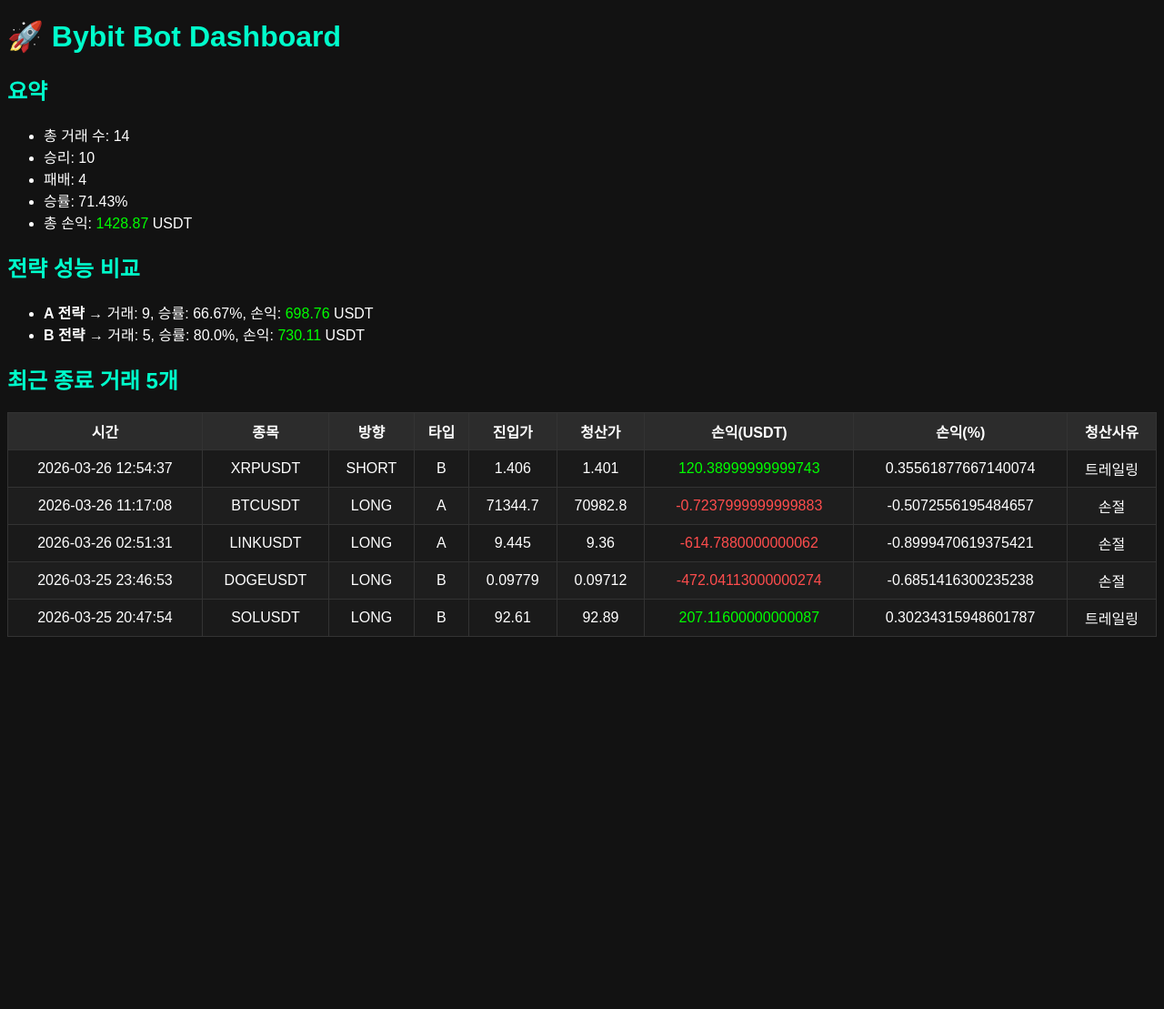
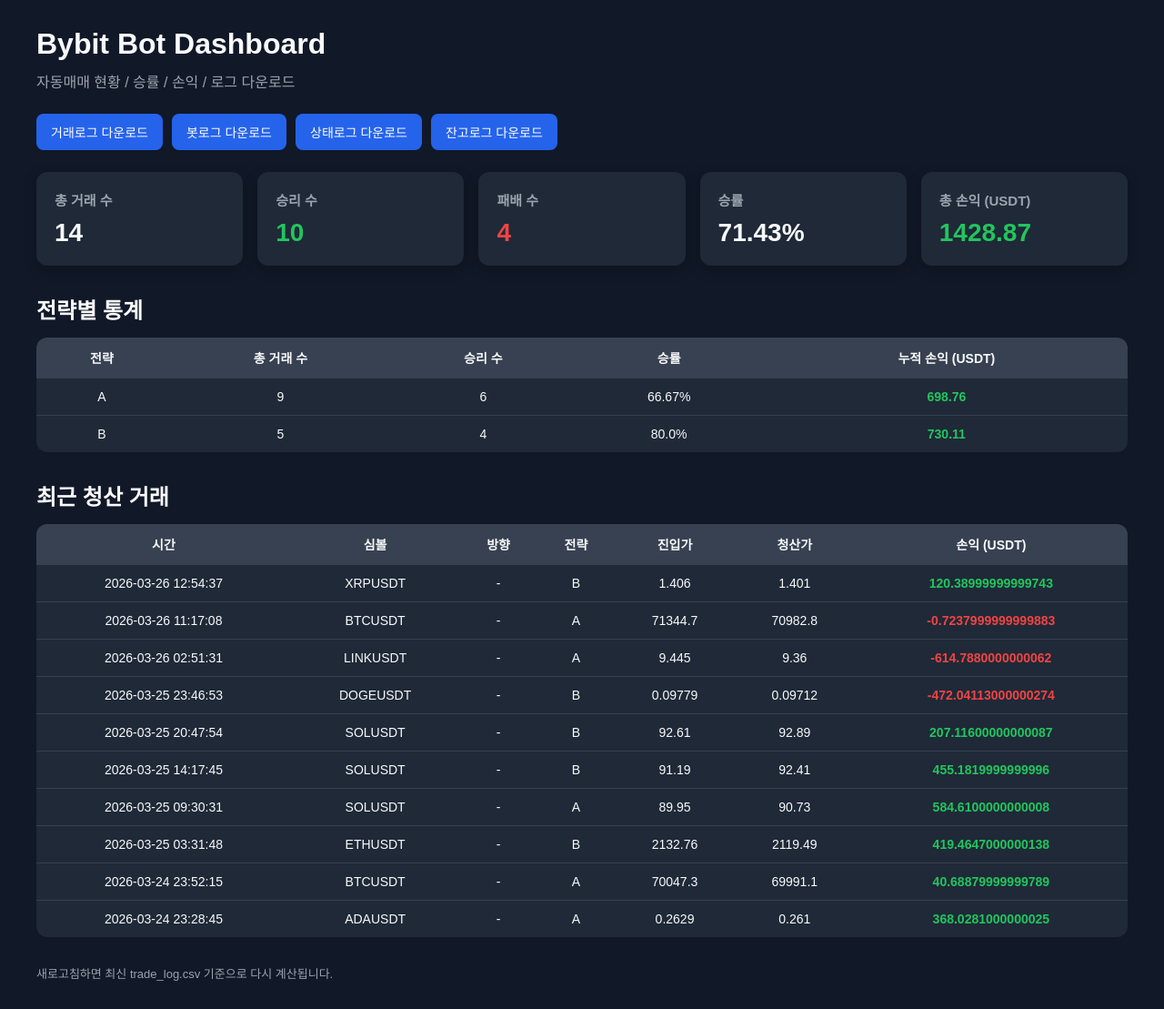
Before and after one commit to Seobyeongsu/bybit-bot, a Flask app: page / in a window 1280 px wide. Shown: the whole page at 91% size. Before the commit the page ends 700 px from the top, so only its background shows below. Run offline with Flask 3, Linux system fonts and the light colour scheme.

Commit message:
add download buttons

```diff
--- a/dashboard.py
+++ b/dashboard.py
@@ -1,9 +1,15 @@
-from flask import Flask, render_template
+from flask import Flask, render_template, send_file
 import csv
+import os
 
 app = Flask(__name__)
 
-TRADE_LOG_FILE = "trade_log.csv"
+BASE_DIR = os.path.dirname(os.path.abspath(__file__))
+
+TRADE_LOG_FILE = os.path.join(BASE_DIR, "trade_log.csv")
+BOT_LOG_FILE = os.path.join(BASE_DIR, "bot.log")
+STATUS_LOG_FILE = os.path.join(BASE_DIR, "status_log.csv")
+BALANCE_LOG_FILE = os.path.join(BASE_DIR, "balance_log.csv")
 
 
 def load_trade_data():
@@ -47,7 +53,7 @@ def get_trade_summary(trades):
             win_trades += 1
 
     win_rate = (win_trades / total_trades * 100) if total_trades > 0 else 0
-    recent_exits = list(reversed(exit_trades))[:5]
+    recent_exits = list(reversed(exit_trades))[:10]
 
     return {
         "total_trades": total_trades,
@@ -109,5 +115,33 @@ def dashboard():
     )
 
 
+@app.route("/download/trade-log")
+def download_trade_log():
+    if os.path.exists(TRADE_LOG_FILE):
+        return send_file(TRADE_LOG_FILE, as_attachment=True)
+    return "trade_log.csv 파일이 없습니다.", 404
+
+
+@app.route("/download/bot-log")
+def download_bot_log():
+    if os.path.exists(BOT_LOG_FILE):
+        return send_file(BOT_LOG_FILE, as_attachment=True)
+    return "bot.log 파일이 없습니다.", 404
+
+
+@app.route("/download/status-log")
+def download_status_log():
+    if os.path.exists(STATUS_LOG_FILE):
+        return send_file(STATUS_LOG_FILE, as_attachment=True)
+    return "status_log.csv 파일이 없습니다.", 404
+
+
+@app.route("/download/balance-log")
+def download_balance_log():
+    if os.path.exists(BALANCE_LOG_FILE):
+        return send_file(BALANCE_LOG_FILE, as_attachment=True)
+    return "balance_log.csv 파일이 없습니다.", 404
+
+
 if __name__ == "__main__":
     app.run(host="0.0.0.0", port=5000)
--- a/templates/dashboard.html
+++ b/templates/dashboard.html
@@ -1,133 +1,263 @@
 <!DOCTYPE html>
-<html>
+<html lang="ko">
 <head>
-    <meta charset="utf-8">
+    <meta charset="UTF-8">
+    <meta name="viewport" content="width=device-width, initial-scale=1.0">
     <title>Bybit Bot Dashboard</title>
-
     <style>
         body {
-            background-color: #121212;
-            color: #ffffff;
-            font-family: Arial;
+            font-family: Arial, sans-serif;
+            background: #111827;
+            color: #f9fafb;
+            margin: 0;
+            padding: 0;
         }
 
-        h1, h2 {
-            color: #00ffcc;
+        .container {
+            width: 95%;
+            max-width: 1200px;
+            margin: 30px auto;
+        }
+
+        h1 {
+            margin-bottom: 10px;
+        }
+
+        .sub {
+            color: #9ca3af;
+            margin-bottom: 24px;
+        }
+
+        .download-buttons {
+            display: flex;
+            flex-wrap: wrap;
+            gap: 10px;
+            margin-bottom: 24px;
+        }
+
+        .download-buttons a {
+            text-decoration: none;
+        }
+
+        .download-buttons button {
+            background: #2563eb;
+            color: white;
+            border: none;
+            padding: 10px 16px;
+            border-radius: 8px;
+            cursor: pointer;
+            font-size: 14px;
+        }
+
+        .download-buttons button:hover {
+            background: #1d4ed8;
+        }
+
+        .card-grid {
+            display: grid;
+            grid-template-columns: repeat(auto-fit, minmax(220px, 1fr));
+            gap: 16px;
+            margin-bottom: 30px;
+        }
+
+        .card {
+            background: #1f2937;
+            border-radius: 12px;
+            padding: 20px;
+            box-shadow: 0 4px 14px rgba(0,0,0,0.25);
+        }
+
+        .card h2 {
+            font-size: 15px;
+            color: #9ca3af;
+            margin: 0 0 10px 0;
+        }
+
+        .card .value {
+            font-size: 28px;
+            font-weight: bold;
+        }
+
+        .section {
+            margin-bottom: 30px;
+        }
+
+        .section h2 {
+            margin-bottom: 14px;
         }
 
         table {
             width: 100%;
             border-collapse: collapse;
-            background-color: #1e1e1e;
+            background: #1f2937;
+            border-radius: 12px;
+            overflow: hidden;
         }
 
         th, td {
-            border: 1px solid #333;
-            padding: 8px;
+            padding: 12px 10px;
             text-align: center;
+            border-bottom: 1px solid #374151;
+            font-size: 14px;
         }
 
         th {
-            background-color: #2c2c2c;
+            background: #374151;
+            color: #f9fafb;
         }
 
-        tr:nth-child(even) {
-            background-color: #1a1a1a;
+        tr:last-child td {
+            border-bottom: none;
         }
 
         .win {
-            color: #00ff00;
+            color: #22c55e;
+            font-weight: bold;
         }
 
         .loss {
-            color: #ff4d4d;
+            color: #ef4444;
+            font-weight: bold;
+        }
+
+        .neutral {
+            color: #e5e7eb;
+            font-weight: bold;
+        }
+
+        .footer-note {
+            margin-top: 20px;
+            color: #9ca3af;
+            font-size: 13px;
+        }
+
+        @media (max-width: 768px) {
+            .card .value {
+                font-size: 22px;
+            }
+
+            th, td {
+                font-size: 12px;
+                padding: 10px 6px;
+            }
+
+            .download-buttons button {
+                width: 100%;
+            }
         }
     </style>
 </head>
+<body>
+    <div class="container">
+        <h1>Bybit Bot Dashboard</h1>
+        <div class="sub">자동매매 현황 / 승률 / 손익 / 로그 다운로드</div>
 
-<body>
-    <h1>🚀 Bybit Bot Dashboard</h1>
+        <div class="download-buttons">
+            <a href="/download/trade-log"><button>거래로그 다운로드</button></a>
+            <a href="/download/bot-log"><button>봇로그 다운로드</button></a>
+            <a href="/download/status-log"><button>상태로그 다운로드</button></a>
+            <a href="/download/balance-log"><button>잔고로그 다운로드</button></a>
+        </div>
 
-    <h2>요약</h2>
-    <ul>
-        <li>총 거래 수: {{ summary.total_trades }}</li>
-        <li>승리: {{ summary.win_trades }}</li>
-        <li>패배: {{ summary.loss_trades }}</li>
-        <li>승률: {{ summary.win_rate }}%</li>
-        <li>총 손익:
-            {% if summary.total_pnl > 0 %}
-                <span class="win">{{ summary.total_pnl }}</span>
-            {% else %}
-                <span class="loss">{{ summary.total_pnl }}</span>
-            {% endif %}
-            USDT
-        </li>
-    </ul>
+        <div class="card-grid">
+            <div class="card">
+                <h2>총 거래 수</h2>
+                <div class="value">{{ summary.total_trades }}</div>
+            </div>
 
-    <h2>전략 성능 비교</h2>
-    <ul>
-        <li>
-            <strong>A 전략</strong> →
-            거래: {{ strategy_stats.A.total }},
-            승률: {{ strategy_stats.A.win_rate }}%,
-            손익:
-            {% if strategy_stats.A.pnl > 0 %}
-                <span class="win">{{ strategy_stats.A.pnl }}</span>
-            {% else %}
-                <span class="loss">{{ strategy_stats.A.pnl }}</span>
-            {% endif %}
-            USDT
-        </li>
+            <div class="card">
+                <h2>승리 수</h2>
+                <div class="value win">{{ summary.win_trades }}</div>
+            </div>
 
-        <li>
-            <strong>B 전략</strong> →
-            거래: {{ strategy_stats.B.total }},
-            승률: {{ strategy_stats.B.win_rate }}%,
-            손익:
-            {% if strategy_stats.B.pnl > 0 %}
-                <span class="win">{{ strategy_stats.B.pnl }}</span>
-            {% else %}
-                <span class="loss">{{ strategy_stats.B.pnl }}</span>
-            {% endif %}
-            USDT
-        </li>
-    </ul>
+            <div class="card">
+                <h2>패배 수</h2>
+                <div class="value loss">{{ summary.loss_trades }}</div>
+            </div>
 
-    <h2>최근 종료 거래 5개</h2>
+            <div class="card">
+                <h2>승률</h2>
+                <div class="value">{{ summary.win_rate }}%</div>
+            </div>
+
+            <div class="card">
+                <h2>총 손익 (USDT)</h2>
+                <div class="value {% if summary.total_pnl > 0 %}win{% elif summary.total_pnl < 0 %}loss{% else %}neutral{% endif %}">
+                    {{ summary.total_pnl }}
+                </div>
+            </div>
+        </div>
+
+        <div class="section">
+            <h2>전략별 통계</h2>
             <table>
+                <thead>
+                    <tr>
+                        <th>전략</th>
+                        <th>총 거래 수</th>
+                        <th>승리 수</th>
+                        <th>승률</th>
+                        <th>누적 손익 (USDT)</th>
+                    </tr>
+                </thead>
+                <tbody>
+                    <tr>
+                        <td>A</td>
+                        <td>{{ strategy_stats["A"]["total"] }}</td>
+                        <td>{{ strategy_stats["A"]["win"] }}</td>
+                        <td>{{ strategy_stats["A"]["win_rate"] }}%</td>
+                        <td class="{% if strategy_stats['A']['pnl'] > 0 %}win{% elif strategy_stats['A']['pnl'] < 0 %}loss{% else %}neutral{% endif %}">
+                            {{ strategy_stats["A"]["pnl"] }}
+                        </td>
+                    </tr>
+                    <tr>
+                        <td>B</td>
+                        <td>{{ strategy_stats["B"]["total"] }}</td>
+                        <td>{{ strategy_stats["B"]["win"] }}</td>
+                        <td>{{ strategy_stats["B"]["win_rate"] }}%</td>
+                        <td class="{% if strategy_stats['B']['pnl'] > 0 %}win{% elif strategy_stats['B']['pnl'] < 0 %}loss{% else %}neutral{% endif %}">
+                            {{ strategy_stats["B"]["pnl"] }}
+                        </td>
+                    </tr>
+                </tbody>
+            </table>
+        </div>
+
+        <div class="section">
+            <h2>최근 청산 거래</h2>
+            <table>
+                <thead>
                     <tr>
                         <th>시간</th>
-            <th>종목</th>
+                        <th>심볼</th>
                         <th>방향</th>
-            <th>타입</th>
+                        <th>전략</th>
                         <th>진입가</th>
                         <th>청산가</th>
-            <th>손익(USDT)</th>
-            <th>손익(%)</th>
-            <th>청산사유</th>
+                        <th>손익 (USDT)</th>
                     </tr>
-
+                </thead>
+                <tbody>
                     {% for trade in summary.recent_exits %}
                     <tr>
-            <td>{{ trade.time }}</td>
-            <td>{{ trade.symbol }}</td>
-            <td>{{ trade.position_direction }}</td>
-            <td>{{ trade.entry_type }}</td>
-            <td>{{ trade.entry_price }}</td>
-            <td>{{ trade.exit_price }}</td>
-
-            <td>
-                {% if trade.pnl_usdt|float > 0 %}
-                    <span class="win">{{ trade.pnl_usdt }}</span>
-                {% else %}
-                    <span class="loss">{{ trade.pnl_usdt }}</span>
-                {% endif %}
+                        <td>{{ trade.get("time", "-") }}</td>
+                        <td>{{ trade.get("symbol", "-") }}</td>
+                        <td>{{ trade.get("side", "-") }}</td>
+                        <td>{{ trade.get("entry_type", "-") }}</td>
+                        <td>{{ trade.get("entry_price", "-") }}</td>
+                        <td>{{ trade.get("exit_price", "-") }}</td>
+                        <td class="{% if trade.get('pnl_usdt', '0')|float > 0 %}win{% elif trade.get('pnl_usdt', '0')|float < 0 %}loss{% else %}neutral{% endif %}">
+                            {{ trade.get("pnl_usdt", "-") }}
                         </td>
-
-            <td>{{ trade.pnl_pct }}</td>
-            <td>{{ trade.exit_reason }}</td>
                     </tr>
                     {% endfor %}
+                </tbody>
             </table>
+        </div>
+
+        <div class="footer-note">
+            새로고침하면 최신 trade_log.csv 기준으로 다시 계산됩니다.
+        </div>
+    </div>
 </body>
 </html>
```
Lines whose indentation alone changed are shown as unchanged.
